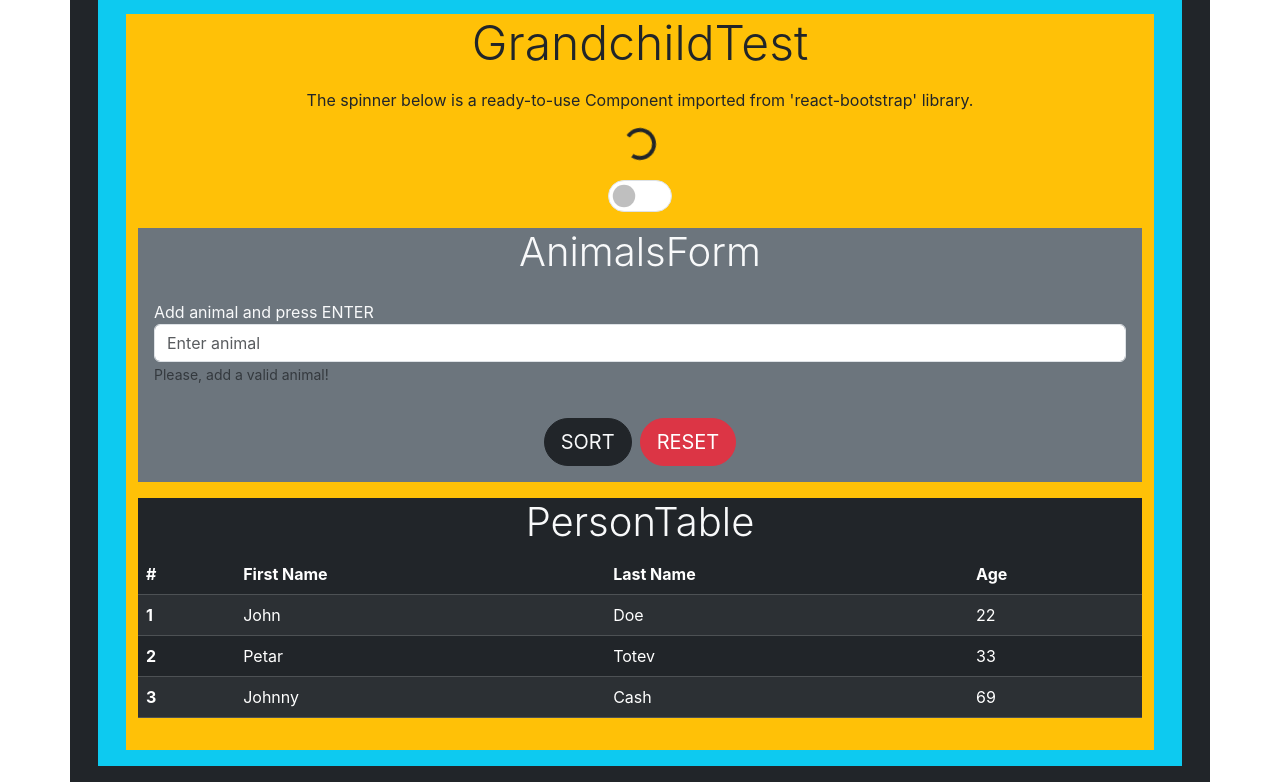
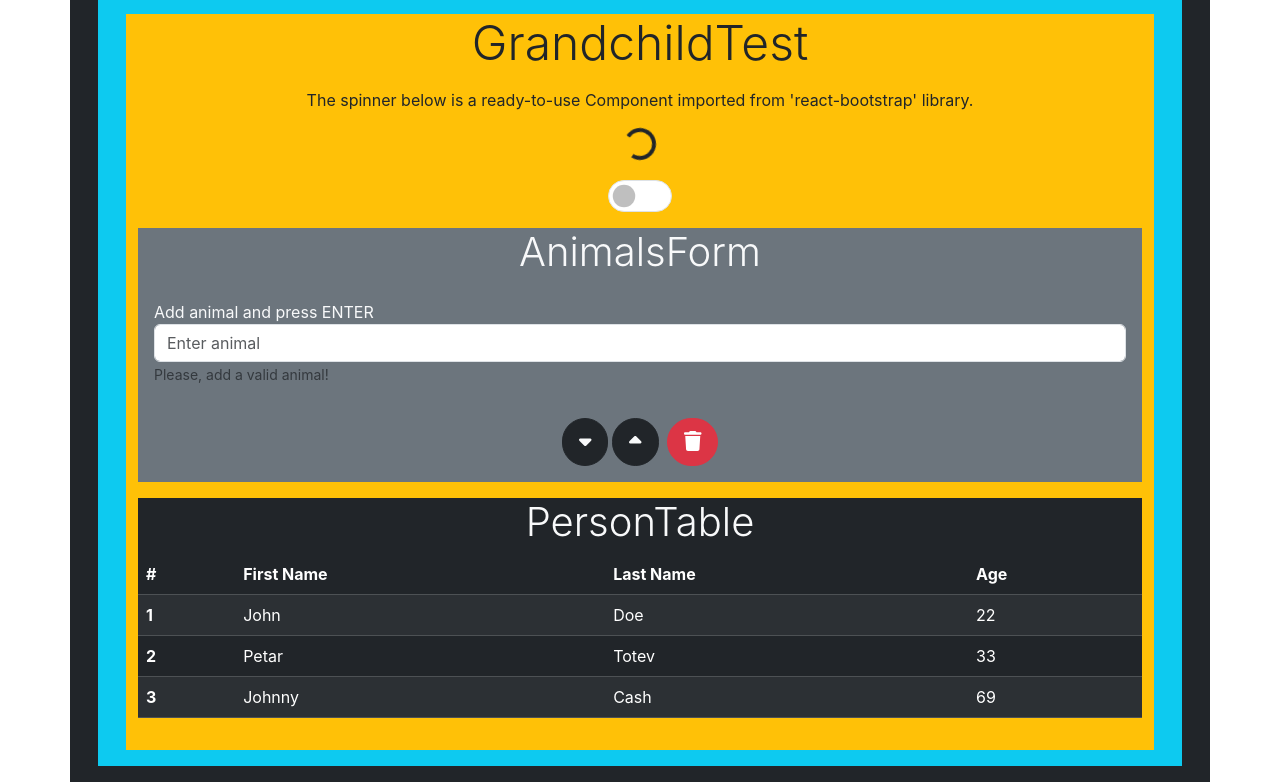
Before and after one commit to petartotev/PT_Demo_React_MyFamilyApp, a React (Create React App) app in the folder src/my-family-app/: page / in a window 1280 px wide. Shown: the part 538-1320 px from the top of the page. Built offline with nearby package versions, Linux system fonts and the light colour scheme.

Commit message:
Font Awesome added

```diff
--- a/src/my-family-app/package.json
+++ b/src/my-family-app/package.json
@@ -3,6 +3,9 @@
   "version": "0.1.0",
   "private": true,
   "dependencies": {
+    "@fortawesome/fontawesome-svg-core": "^6.4.2",
+    "@fortawesome/free-solid-svg-icons": "^6.4.2",
+    "@fortawesome/react-fontawesome": "^0.2.0",
     "@testing-library/jest-dom": "^5.17.0",
     "@testing-library/react": "^13.4.0",
     "@testing-library/user-event": "^13.5.0",
--- a/src/my-family-app/src/AnimalsForm/AnimalsForm.js
+++ b/src/my-family-app/src/AnimalsForm/AnimalsForm.js
@@ -1,4 +1,5 @@
 import React, { useState } from 'react';
+import { FontAwesomeIcon } from '@fortawesome/react-fontawesome'
 
 function AnimalsForm() {
     const [myAnimals, setMyAnimals] = useState([]);
@@ -13,8 +14,9 @@ function AnimalsForm() {
             </div>
             <ul>{myAnimals.map((x, index) => <li key={index}>{x}</li>)}</ul>
             <div className="d-flex justify-content-center">
-              <button className="btn btn-lg rounded-pill btn-dark text-light me-1" onClick={() => setMyAnimals([...myAnimals].sort())}>SORT</button>
-              <button type="button" className="btn btn-lg rounded-pill btn-danger ms-1" data-bs-toggle="modal" data-bs-target="#staticBackdrop">RESET</button>
+              <button className="btn btn-lg rounded-pill btn-dark text-light me-1" onClick={() => setMyAnimals([...myAnimals].sort())}><FontAwesomeIcon icon="fa-caret-down" /></button>
+              <button className="btn btn-lg rounded-pill btn-dark text-light me-1" onClick={() => setMyAnimals([...myAnimals].sort().reverse())}><FontAwesomeIcon icon="fa-caret-up" /></button>
+              <button type="button" className="btn btn-lg rounded-pill btn-danger ms-1" data-bs-toggle="modal" data-bs-target="#staticBackdrop"><FontAwesomeIcon icon="fa-trash" /></button>
             </div>
             <div className="modal fade text-dark" id="staticBackdrop" data-bs-backdrop="static" data-bs-keyboard="false" tabIndex="-1" aria-labelledby="staticBackdropLabel" aria-hidden="true">
               <div className="modal-dialog">
--- a/src/my-family-app/src/App.js
+++ b/src/my-family-app/src/App.js
@@ -1,5 +1,9 @@
 import './App.css';
 import Parent from './Parent/Parent.js';
+import { library } from '@fortawesome/fontawesome-svg-core'
+import { faCaretUp, faCaretDown, faTrash } from '@fortawesome/free-solid-svg-icons'
+
+library.add(faCaretUp, faCaretDown, faTrash);
 
 function App() {
   return (
```
Also changed, not shown: 2 other files (tests, documents, lock files or other folders).
